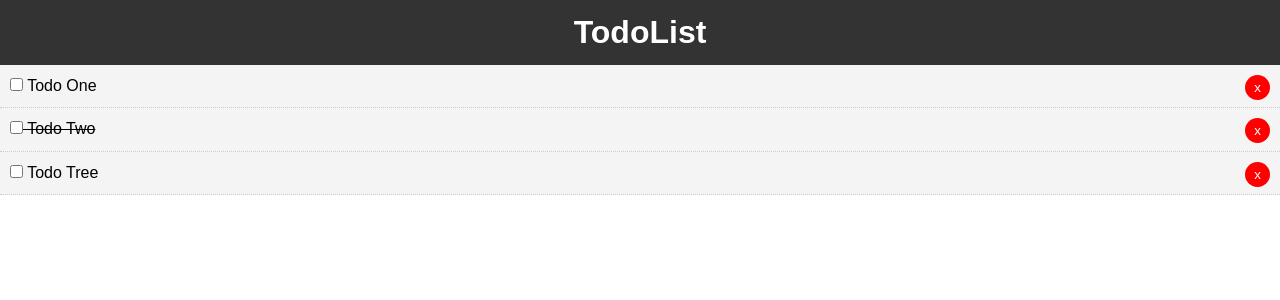
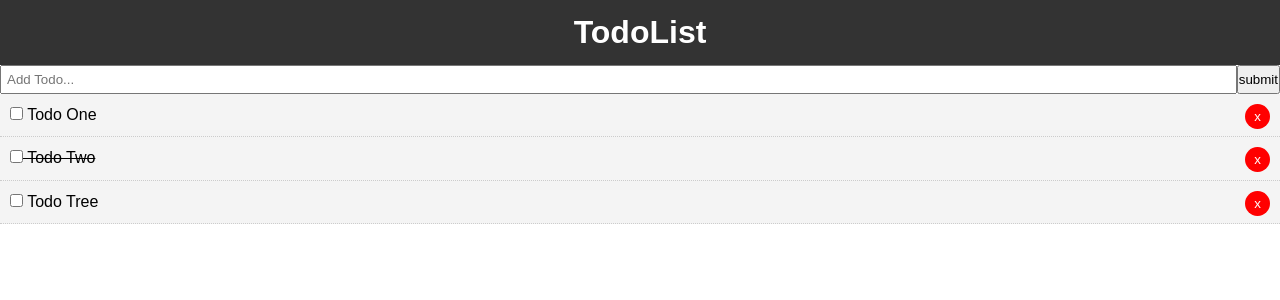
Before and after one commit to franciscovaz/vue-todo-list, a Vue app: page / in a window 1280 px wide. Shown: the top 300 px of the page. Built offline with nearby package versions, Linux system fonts and the light colour scheme.

Commit message:
Add todo component creation

```diff
--- a/src/App.vue
+++ b/src/App.vue
@@ -1,18 +1,21 @@
 <template>
   <div id="app">
     <Header />
+    <AddTodo />
     <Todos v-bind:todos="todos" v-on:del-todo="deleteTodo" />
   </div>
 </template>
 
 <script>
 import Header from './components/layout/Header';
+import AddTodo from './components/AddTodo';
 import Todos from './components/Todos';
 
 export default {
   name: 'App',
   components: {
     Header,
+    AddTodo,
     Todos,
   },
   data() {
--- /dev/null
+++ b/src/components/AddTodo.vue
@@ -0,0 +1,29 @@
+<template>
+  <div>
+    <form>
+      <input type="text" name="title" placeholder="Add Todo..." />
+      <input type="submit" value="submit" class="btn" />
+    </form>
+  </div>
+</template>
+
+<script>
+export default {
+  name: 'AddTodo',
+};
+</script>
+
+<style scoped>
+form {
+  display: flex;
+}
+
+input[type='text'] {
+  flex: 10;
+  padding: 5px;
+}
+
+input [type='submit'] {
+  flex: 2;
+}
+</style>
```
